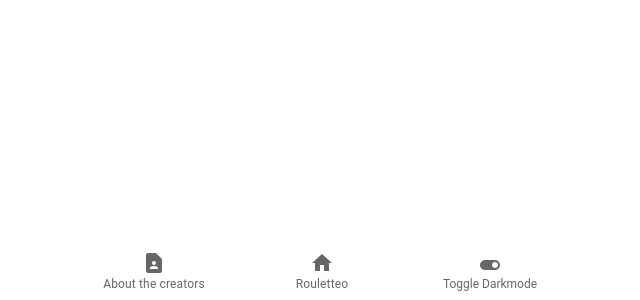
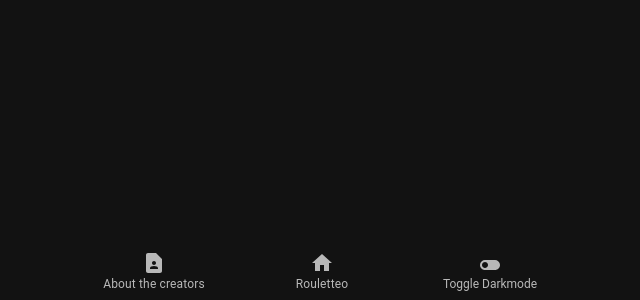
Before and after one commit to MadeOfBees/Rouletteo, a React (Create React App) app: page / in a window 1280 px wide. Shown: the part 500-800 px from the top of the page, without its empty margins (318-958 px from the left). Built offline with nearby package versions, Linux system fonts and the light colour scheme.

Commit message:
fixed darkmode

```diff
--- a/src/App.js
+++ b/src/App.js
@@ -47,7 +47,7 @@ function App() {
 }
 
 export default function ToggleColorMode() {
-  const [mode, setMode] = React.useState('light');
+  const [mode, setMode] = React.useState('dark');
   const colorMode = React.useMemo(
     () => ({
       toggleColorMode: () => {
```
